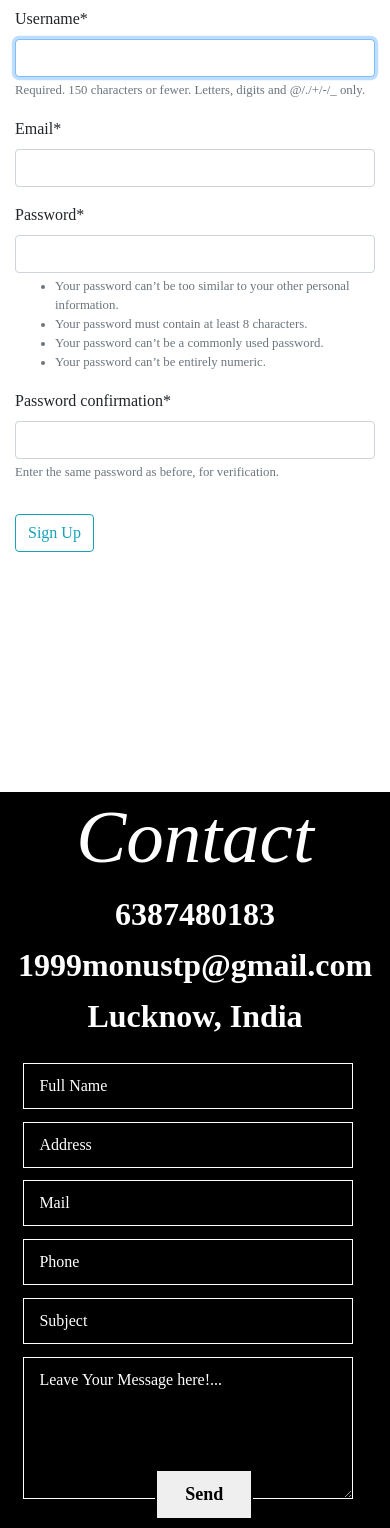
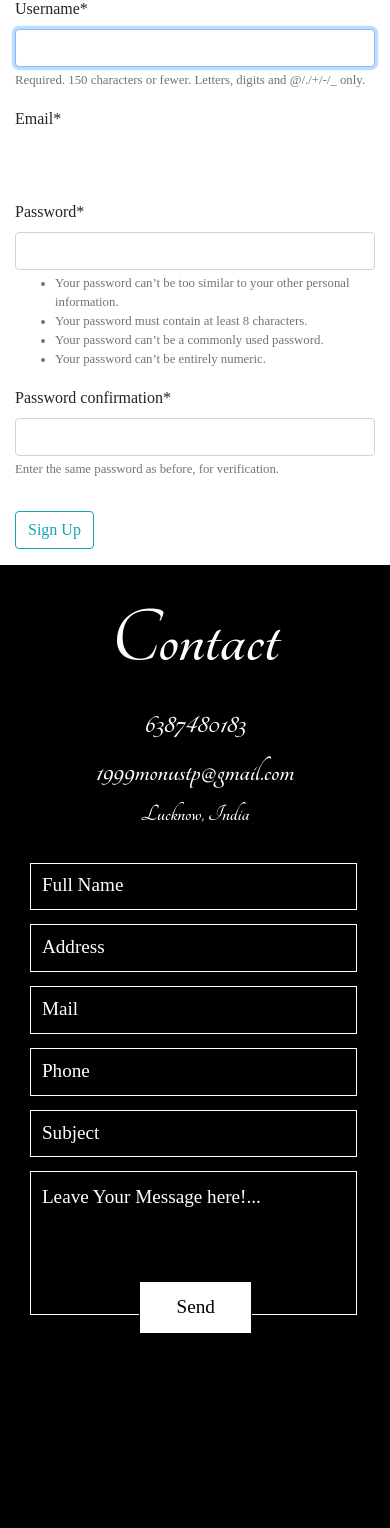
Before and after one commit to parvej1999/thePloggers, a Django app: page /user/register/ in a window 390 px wide. Shown: the part 707-2235 px from the top of the page. After the commit the page ends 2040 px from the top, so only its background shows below. Run offline with Django 3.2, Linux system fonts and the light colour scheme; some libraries are stand-ins or nearby versions.

Commit message:
new front end

```diff
--- a/blog/static/style1.css
+++ b/blog/static/style1.css
@@ -136,100 +136,88 @@
     overflow-y: scroll;
 }
 
-/* =======================================FOOTER==================================== */
-footer{
-    height:40rem;
+footer .section1{
     background: black;
-    margin-top: 5rem;
+    height:650px;
+    display:flex;
+    flex-wrap: wrap;
+    justify-content: space-evenly;
+    position: relative;
+    padding: 1%;
+}
+footer .contact-details{
+    color:white;
+    margin:auto 0px;
+    text-align: center;
+}
+
+footer .contact-details span{
+    font-family: 'Tangerine', cursive;
+    font-size:x-large;
+}
+
+footer .contact-details .footer-heading{
+    font-size: 500%;
+}
+
+footer .contact-details a{
+    color:white;
+    text-decoration: none;
+    font-family: 'Tangerine', cursive;
+    font-size:xx-large;
+
+}
+
+footer .contact-form-div{
+    margin:auto 0px;
+    padding-left:5%;
+}
+
+footer .contact-form-div input[type="text"], input[type="email"], textarea{
+    background:transparent;
+    padding:3%;
+    color:white;
+    width:90%;
+    margin:7px;
+    outline:none;
+    border:1.5px solid white;
+    resize:none;
+}
+
+footer .contact-form-div .message-box #contact-form-button{
+    position: absolute;
+    top:90%;
+}
+
+footer .contact-form-div input[type="text"]::placeholder , input[type="email"]::placeholder, textarea::placeholder{
+    font-size: larger;
+    font-weight: lighter;
     color:white;
 }
 
-footer .section-foooter-top .outer-elements{
-    display: flex;
-    justify-content: space-around;
-    flex-wrap: wrap-reverse;
+footer .contact-form-div .message-box{
+   width:100%;
+   resize: both;
+   position: relative;
 }
 
-footer .section-foooter-top .outer-elements .contact-details{
-    text-align: center;
-    margin-top: 15rem;
-    font-family: 'Tangerine', cursive;
-    font-size:xx-large;
-    font-weight: 900;
+footer .contact-form-div .message-box input{
+    position: absolute;
+    top:71%;
+    left:32%;
 }
 
-footer .outer-elements .contact-details a{
-    text-decoration: none;
-    color:white;
+footer .contact-form-div .message-box input[type="submit"]{
+    color:black;
+    padding:3% 10%;
+    background: white;
+    border:1px solid black;
+    font-size: larger;
 }
-
-footer .outer-elements .contact-details h1{
-    font-size: 100px;;
-    font-style: italic;
-
+footer .contact-form-div .message-box input[type="submit"]:hover{
+    border: 1px solid mintcream;
 }
-
-/* footer contact form */
-footer .section-foooter-top .outer-elements .contact-form-div{
-    margin-top:7rem;
-}
-
-.contact-form-div div {
-    margin-bottom: 0.8rem;
-}
-
-.contact-form-div div textarea {
-    position: relative;
-}
-
-.contact-form-div input[type="submit"]{
-    padding:15px 30px;
-    border-radius: 0px;
-    outline:none;
-    border:2px solid black ;
-    color:black;
-    font-size: large;
-    font-weight: bold;
-}
-
-.message-box{
-    position: relative;
-}
-
-.message-box div{ /* aligning submit button according to textarea */
-    position: absolute;
-    left:40%;
-    top:75%;
-}
-
-.contact-form-div input[type="submit"]:hover{
-    border: 2px solid blueviolet;
-    transition: 1s;
-}
-
-.contact-form-div div .form-element{
-    background:black;
-    color:white;
-    outline: none;
-    border:1px solid white;
-    width:30rem;
-    padding:10px 20px ;
-
-}
-
-.contact-form-div div .form-element:focus{
-    background:black;
-    color:white;
-    outline: none;
-    border:1px solid green;
-    /* width:30rem; */
-    padding:10px 20px ;
-    transition: 0.8s;
-}
-
-.contact-form-div div ::placeholder{
-    color:white;
-}
+/* =================================footer=================== */
 
 
 /* =======================================Responsive====================================== */
@@ -244,9 +232,10 @@
     }
 
     .header-site-info{
-        background-size: 100vw 100%;
-        background-image: url("./headerImage.jpg");
+        background-size: cover;
+        background: url("./headerImage1.jpg") no-repeat;
         background-attachment: unset;
+        height:500px;
     }
 
     .header-site-info .aboutText{
@@ -337,58 +326,18 @@
 
     }
 
+    footer .section1{
+        height:780px;
+    }
+
+    footer
 }
 
-@media only screen and (max-width: 768px){
-    footer {
-        position:relative;
-        background:black;
-        width:100%;
-        height:46rem;
-        margin-top:20px;
+@media only screen and (max-width: 425px){
+    .header-site-info .aboutText p{
+        color:black;
+        font-size:x-large;
     }
-
-    footer .section-foooter-top .outer-elements{
-        display: block;
-
-    }
-
-    .contact-form-div div .form-element{
-        background:black;
-        color:white;
-        outline: none;
-        border:1px solid white;
-        width:90%;
-        padding:10px 15px ;
-
-    }
-
-    .message-box div{
-        position: absolute;
-        left:36%;
-        /* top:7rem; */
-    }
-
-    footer .outer-elements .contact-details h1{
-        font-size: 75px;
-    }
-
-    footer .outer-elements .contact-details .details {
-        margin-top:5px;
-    }
-
-    /* form div */
-    footer .section-foooter-top .outer-elements .contact-form-div{
-        margin-top:20px;
-        margin-left:6%;
-        align-items: center;
-    }
-
-
-    .contact-form-div input[type="submit"]{
-            padding:10px 28px;
-    }
-
 }
 
 
--- a/blog/templates/blog/main.html
+++ b/blog/templates/blog/main.html
@@ -126,12 +126,11 @@
     <!-- main body -->
 
     <!-- ================================FOOTER=========================== -->
-    <footer id="id-footer">
-        <section class="section-foooter-top">
-            <div class="outer-elements">
+    <footer>
+        <section class="section1">
             <div class="contact-details">
-                        <div><h1>Contact</h1></div>
-
+                    <span class="footer-heading">Contact</span> <br>
+                    <span>
                         <span class="details">
                             <a href="tel:6387480183">6387480183</a> <br>
                             <a href="mailto:1999monustp@gmail.com">1999monustp@gmail.com</a><br>
@@ -140,29 +139,17 @@
             </div>
             <div class="contact-form-div" id="footer-contact-form">
                 <form action="" method="post" class="contact-form" id="contact-form">
-                        <div class="contact-form-input">
+
                         <input type="text" name="name" id="name" class="form-element" placeholder="Full Name" /><br>
-                        </div>
-                        <div class="contact-form-input">
                         <input type="text" name="address" id="address" class="form-element" placeholder="Address"> <br>
-                        </div>
-                        <div class="contact-form-input">
                         <input type="email" name="mail" id="mail" class="form-element" placeholder="Mail">
-                        </div>
-                        <div class="contact-form-input">
                         <input type="text" name="phone" id="phone" class="form-element" placeholder="Phone"><br>
-                        </div>
-                        <div class="contact-form-input">
                         <input type="text" name="subject" id="subject" class="form-element" placeholder="Subject"><br>
-                        </div>
                         <div class="message-box">
                             <textarea name="message" id="msg" cols="30" rows="5" class="form-element" placeholder="Leave Your Message here!..."></textarea>
-                                <div>
                             <input type="submit" value="Send">
                         </div>
-                        </div>
                 </form>
-                </div>
             </div>
         </section>
     </footer>
```
Also changed, not shown: 1 other file. Lines whose indentation alone changed are shown as unchanged.
